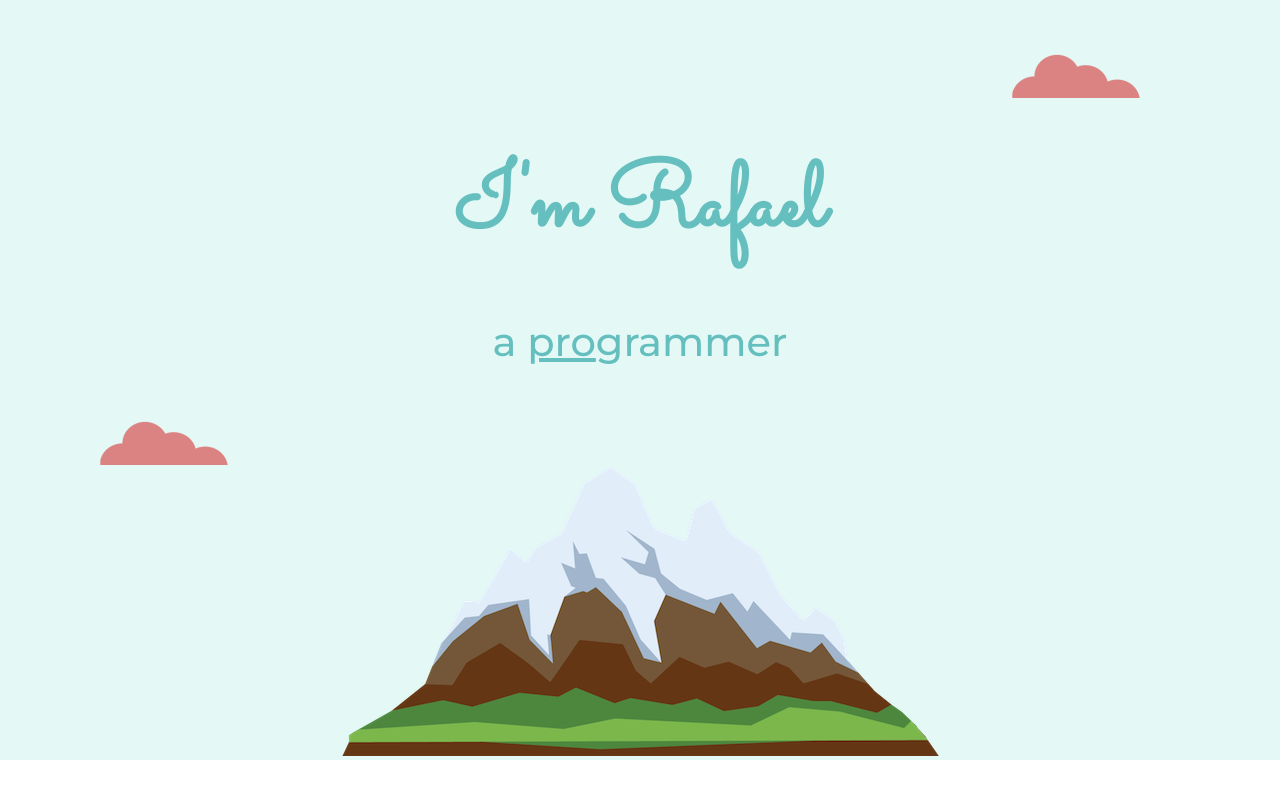
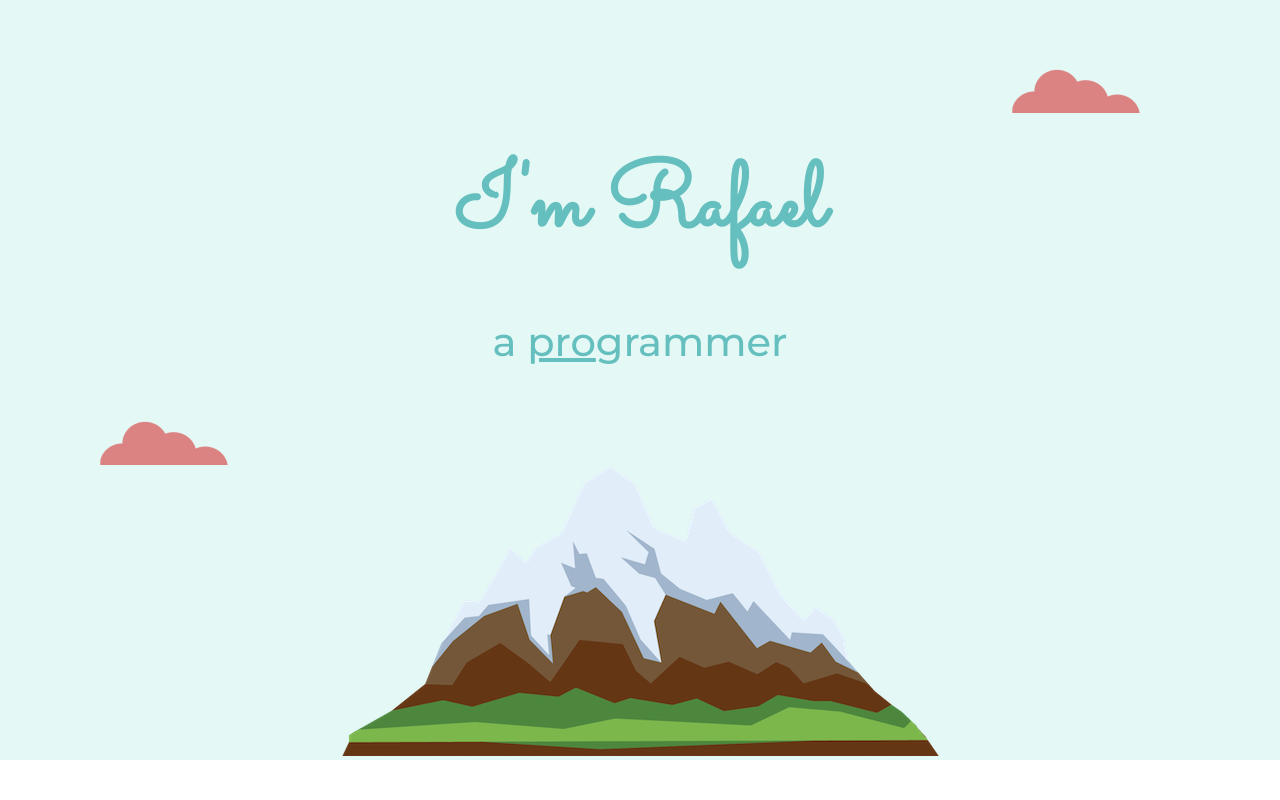
Before and after one commit to rafaelmaribojoc/cave, a plain HTML site: page index.html in a window 1280 px wide. Shown: the top 800 px of the page. Drawn offline with Linux system fonts and the light colour scheme.

Commit message:
Add initial cave

```diff
--- a/styles.css
+++ b/styles.css
@@ -70,7 +70,7 @@ a:hover {
   position: absolute;
   width: 10%;
   right: 140px;
-  top: 15px;
+  top: 30px;
 }
 
 .bottom-cloud {
```
